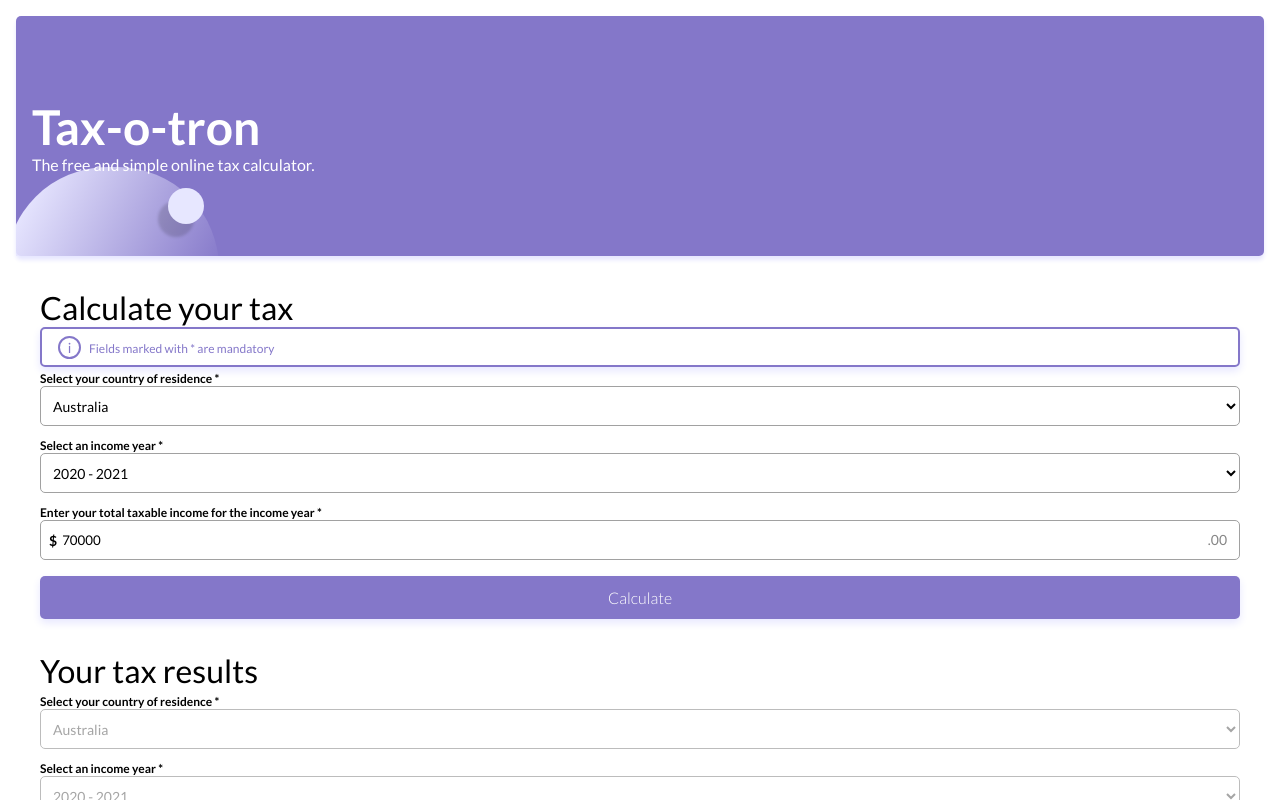
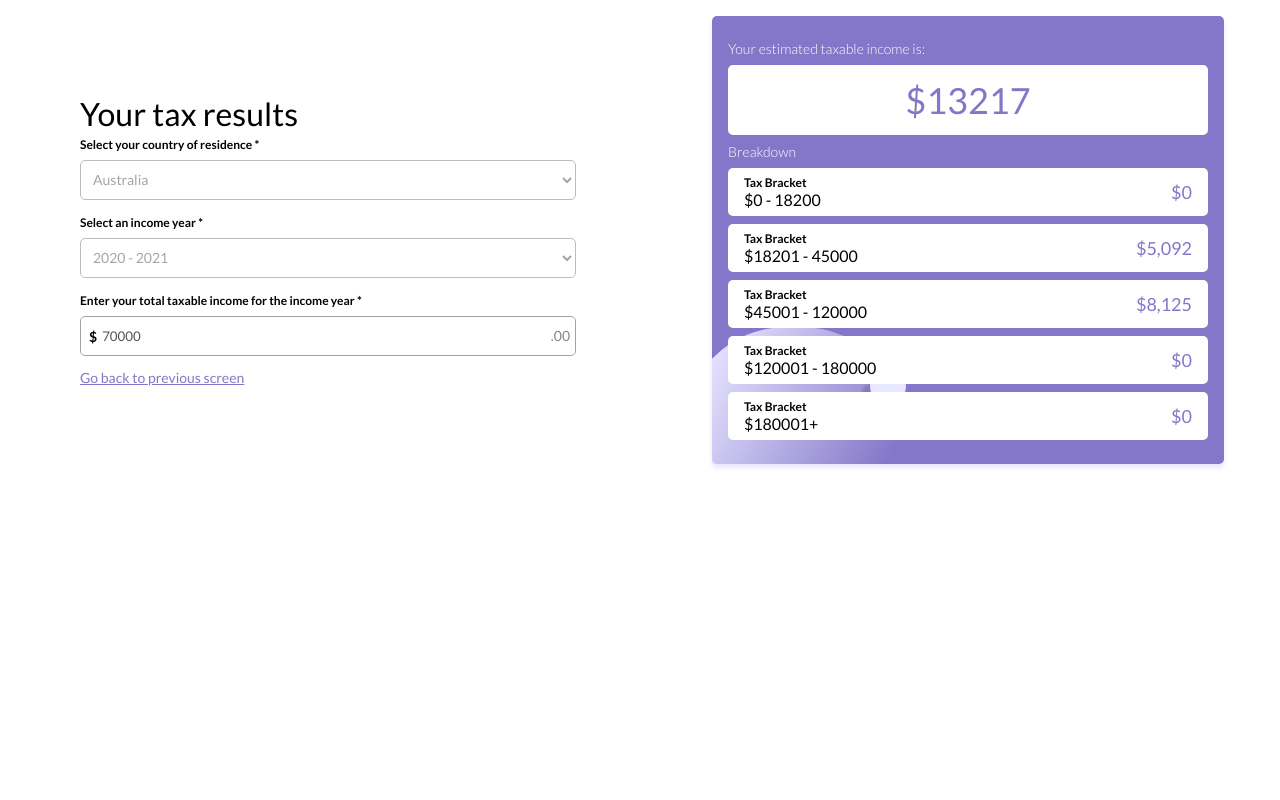
Before and after one commit to little-chi-mai/tax-calculator, a React (Create React App) app: page / in a window 1280 px wide. Both pictures are taken after a click on the button "Calculate". Shown: the top 800 px of the page. Built offline with nearby package versions, Linux system fonts and the light colour scheme.

Commit message:
working on css

```diff
--- a/src/components/FormContent.js
+++ b/src/components/FormContent.js
@@ -38,7 +38,7 @@ export default function FormContent(props) {
 
       <label>
         Enter your total taxable income for the income year *
-        <div class="input-wrapper form-input">
+        <div disabled={props.disabled}  class="input-wrapper form-input">
           <p>$</p>
           <input
             value={props.income}
--- a/src/components/views/CalculatorForm.js
+++ b/src/components/views/CalculatorForm.js
@@ -6,6 +6,7 @@ import TaxBracket from '../TaxBracket';
 import SubmitButton from '../SubmitButton'
 
 import '../../index.css';
+import { Redirect } from 'react-router';
 
 const taxBrackets2021 = [
   {
@@ -63,6 +64,7 @@ export default function CalculatorForm() {
   let [income, setIncome] = useState('70000');
   let [taxDetails, setTaxDetails] = useState(taxBrackets2021);
   let [totalTax, setTotalTax] = useState(0);
+  let [isFormOn, setIsFromOn] = useState(true)
 
   function _onChangeCountry(value) {
     setCountry(value);
@@ -77,6 +79,11 @@ export default function CalculatorForm() {
 
   function _onSubmit(e) {
     e.preventDefault();
+    setIsFromOn(false);
+  }
+
+  function redirect() {
+    setIsFromOn(true);
   }
 
   function breakdown () {
@@ -95,9 +102,10 @@ export default function CalculatorForm() {
     setTotalTax(total)
   })
 
+  if (isFormOn) {
     return (
-    <div>
-      <div className="background">
+      <div className="form">
+        <div className="background background-padding">
           <h1>Tax-o-tron</h1>
           <p>The free and simple online tax calculator.</p>
           <div class="planetoid"></div>
@@ -122,6 +130,11 @@ export default function CalculatorForm() {
           </form>
         </div>
 
+      </div>
+    )
+  } else {
+    return (
+        <div className="result">
           <div className="calculator">
             <h2>Your tax results</h2>
             <FormContent
@@ -133,6 +146,7 @@ export default function CalculatorForm() {
               income={income}
               disabled={true}
             />
+            <a onClick={redirect}>Go back to previous screen</a>
           </div>
           <div className="background">
             <div class="planetoid"></div>
@@ -147,3 +161,5 @@ export default function CalculatorForm() {
         </div>
     )
   }
+
+}
--- a/src/index.css
+++ b/src/index.css
@@ -33,6 +33,7 @@ h2 {
 h3 {
   font-size: 14px;
   font-weight: 300;
+  margin: 0.5rem 0;
 }
 
 h4,
@@ -57,6 +58,14 @@ label {
 
 .background > * {
   color: white;
+}
+
+/* .background > p {
+  margin: 0.5rem 0;
+} */
+
+.background-padding {
+  padding: 0 2.5rem 4.5rem 2.5rem;
 }
 
 .planetoid {
@@ -95,6 +104,7 @@ label {
   display: flex;
   align-items: center;
   padding-left: 1rem;
+  margin: 0.7rem 0;
 }
 
 .info-box > p {
@@ -125,11 +135,23 @@ label {
   width: 100%;
   padding-left: 0.5rem;
   font-size: 14px;
-  margin-bottom: 0.5rem;
+  margin-bottom: 0.7rem;
+  margin-top: 0.5rem;
   background-color: white;
   border: 1px rgb(161, 161, 161) solid;
   border-radius: 5px;
 }
+
+/* .form-input:disabled {
+  color: #848484 !important;
+  background-color: #e4e4e4;
+  border: none;
+} */
+/* .input-wrapper,
+.input-wrapper > input {
+  background-color: #e4e4e4 !important;
+  border: none;
+} */
 
 .input-wrapper {
   display: flex;
@@ -178,6 +200,13 @@ label {
   border: none;
 }
 
+.calculator > a {
+  color: #8477c9;
+  text-decoration: underline;
+  cursor: pointer;
+  font-size: 14px;
+}
+
 .result-total {
   height: 70px;
   background-color: white;
@@ -210,3 +239,63 @@ label {
   color: #8477c9;
   font-size: 18px;
 }
+
+@media screen and (min-width: 770px) {
+  .form {
+    display: flex;
+    align-items: center;
+    justify-content: space-evenly;
+    padding-top: 3rem;
+  }
+
+  .background {
+    height: 448px;
+    width: 40%;
+    display: flex;
+    flex-direction: column;
+    /* align-items: center; */
+    justify-content: center;
+    /* padding-bottom: 7rem; */
+    /* flex: 1 0 40%; */
+  }
+
+  .planetoid {
+    width: 220px;
+    height: 203.64px;
+    left: -28.08px;
+    top: 311.42px;
+    border-radius: 10rem;
+
+    clip-path: inset(0px 0px 67px 28px);
+  }
+
+  .moon {
+    width: 36.08px;
+    height: 35.17px;
+    left: 158.38px;
+    top: 352.45px;
+    border-radius: 5rem;
+  }
+
+  .calculator {
+    width: 45%;
+  }
+
+  .result {
+    display: flex;
+    justify-content: space-around;
+    align-items: center;
+  }
+
+  .result__form-disabled {
+    width: 40%;
+  }
+}
+
+@media screen and (min-width: 1000px) {
+  .form {
+    /* max-width: 950px;
+width: 100%; */
+    justify-content: space-evenly;
+  }
+}
```
Lines whose indentation alone changed are shown as unchanged.
